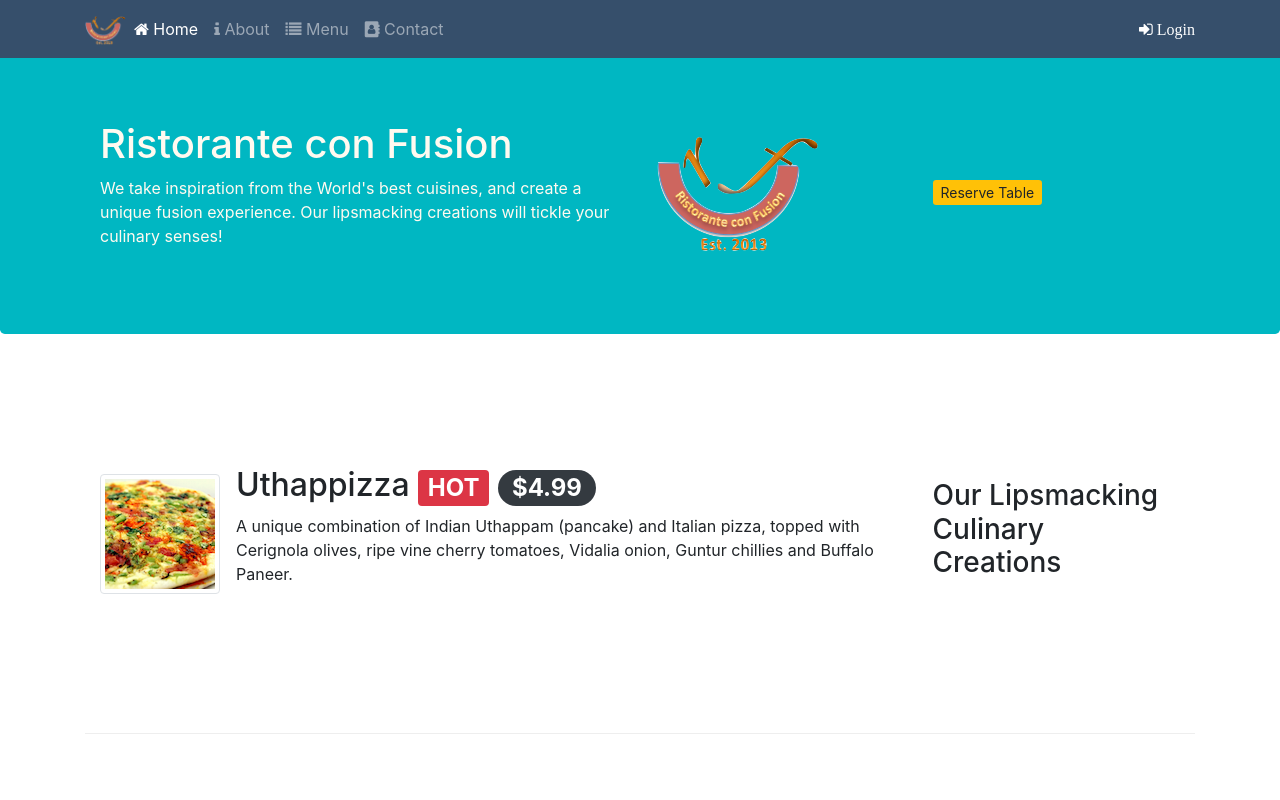
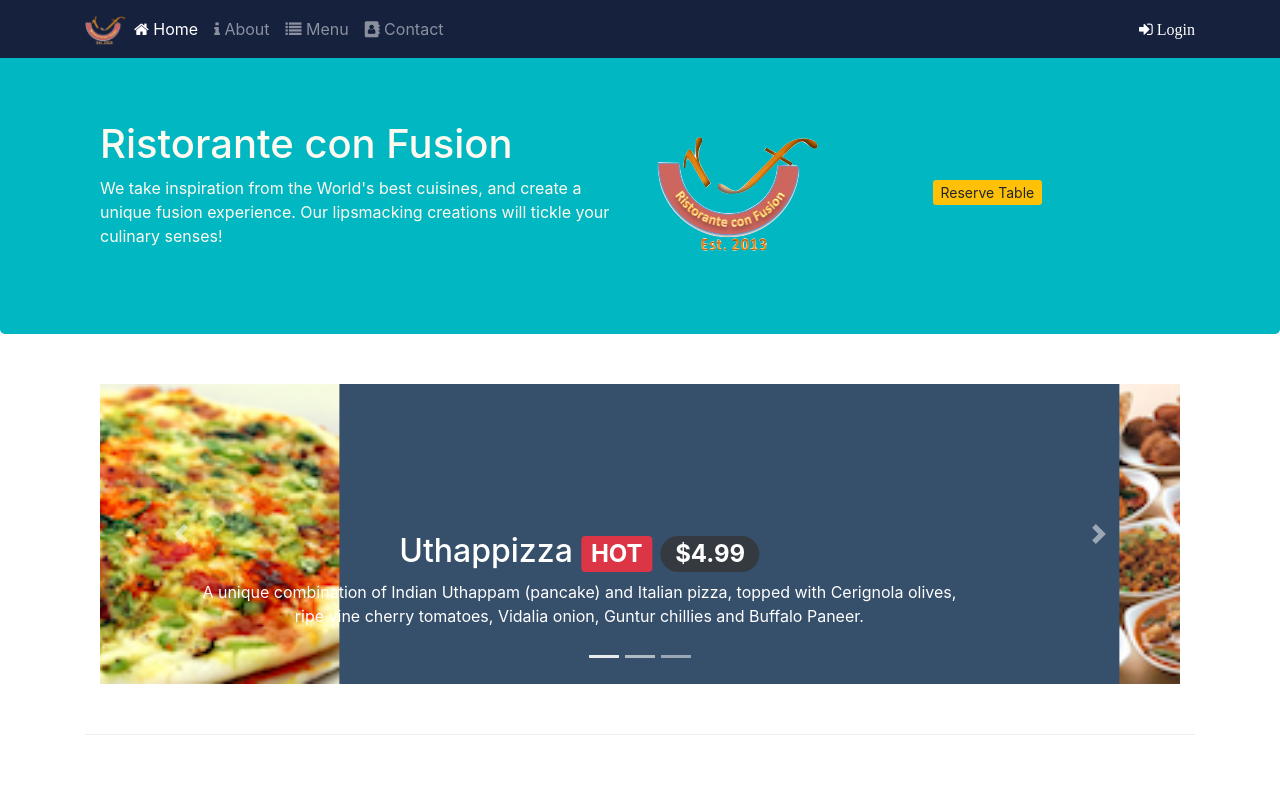
Before and after one commit to Koundinya-noob/conFusion, a website: page index.html in a window 1280 px wide. Shown: the top 800 px of the page. Drawn offline with nearby package versions, Linux system fonts and the light colour scheme.

Commit message:
Carousel

```diff
--- a/css/styles.css
+++ b/css/styles.css
@@ -35,10 +35,26 @@ body {
 }
 
 .navbar-dark {
-	background :#364f6b;
+	background :#16213e;
 }
 
 .tab-content {
 	border-bottom: 1px solid #ddd;
 	padding: 10px;
 }
+
+
+.carousel {
+	background: #364f6b;
+}
+
+.carousel-item {
+	height:300px;
+}
+
+.carousel-item img {
+	position :absolute;
+	top:0;
+	left:0;
+	min-height :300px;
+}
--- a/index.html
+++ b/index.html
@@ -92,6 +92,47 @@
     </header>
 
     <div class="container">
+        <div class="row row-content">
+            <div class="col">
+                <div id="mycarousel" class="carousel slide" data-ride="carousel">
+                    <div class="carousel-inner" role="listbox">
+                        <div class="carousel-item active">
+                            <img class="d-block img-fluid" src="img/uthappizza.png" alt="uthappizza">
+                            <div class="carousel-caption d-none d-md-block">
+                                <h2>Uthappizza <span class="badge badge-danger">HOT</span>  <span class="badge badge-pill badge-dark">$4.99</span></h2>
+                                <p class="d-none d-sm-block">A unique combination of Indian Uthappam (pancake) and Italian pizza, topped with Cerignola olives, ripe vine cherry tomatoes, Vidalia onion, Guntur chillies and Buffalo Paneer.</p>
+                            </div>
+                        </div>
+                        <div class="carousel-item">
+                            <img src="img/buffet.png" class="d-block img-fluid" alt="buffet">
+                            <div class="carousel-caption d-none d-md-block">
+                                <h2>Weekend Grand Buffet  <span class="badge badge-danger">NEW</span></h2>
+                                <p class="d-none d-sm-block">Featuring mouthwatering combinations with a choice of five different salads, six enticing appetizers, six main entrees and five choicest desserts. Free flowing bubbly and soft drinks. All for just $19.99 per person </p>
+                            </div>
+                        </div>
+                        <div class="carousel-item">
+                            <img src="img/alberto.png" class="d-block img-fluid">
+                            <div class="carousel-caption d-none d-md-block">
+                                <h2 class="mt-0">Alberto Somayya</h2>
+                                <h4>Executive Chef</h4>
+                                <p class="d-none d-sm-block">Award winning three-star Michelin chef with wide International experience having worked closely with whos-who in the culinary world, he specializes in creating mouthwatering Indo-Italian fusion experiences. </p>
+                            </div>
+                        </div>
+                    </div>
+                    <ol class="carousel-indicators">
+                        <li data-target="#mycarousel" data-slide-to="0" class="active"></li>
+                        <li data-target="#mycarousel" data-slide-to="1"></li>
+                        <li data-target="#mycarousel" data-slide-to="2"></li>
+                    </ol>
+                    <a class="carousel-control-prev" href="#mycarousel" role="button" data-slide="prev">
+                        <span class="carousel-control-prev-icon"></span>
+                    </a>
+                    <a class="carousel-control-next" href="#mycarousel" role="button" data-slide="next">
+                        <span class="carousel-control-next-icon"></span>
+                    </a>
+                </div>
+            </div>
+        </div>
         <div class="row row-content align-items-center">
             <div class="col-12 col-sm-4 order-sm-last col-md-3">
                 <h3>Our Lipsmacking Culinary Creations</h3>
```
